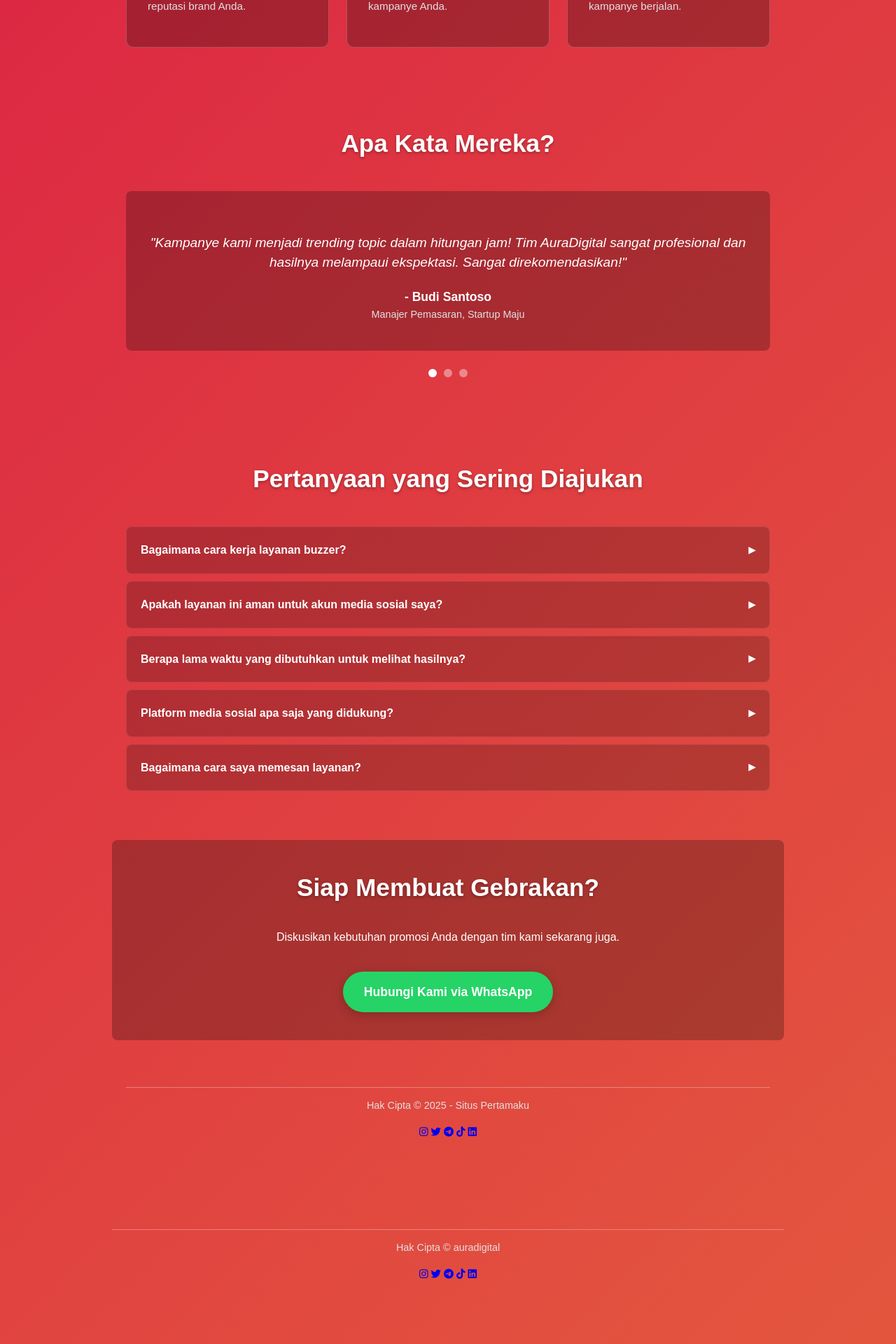
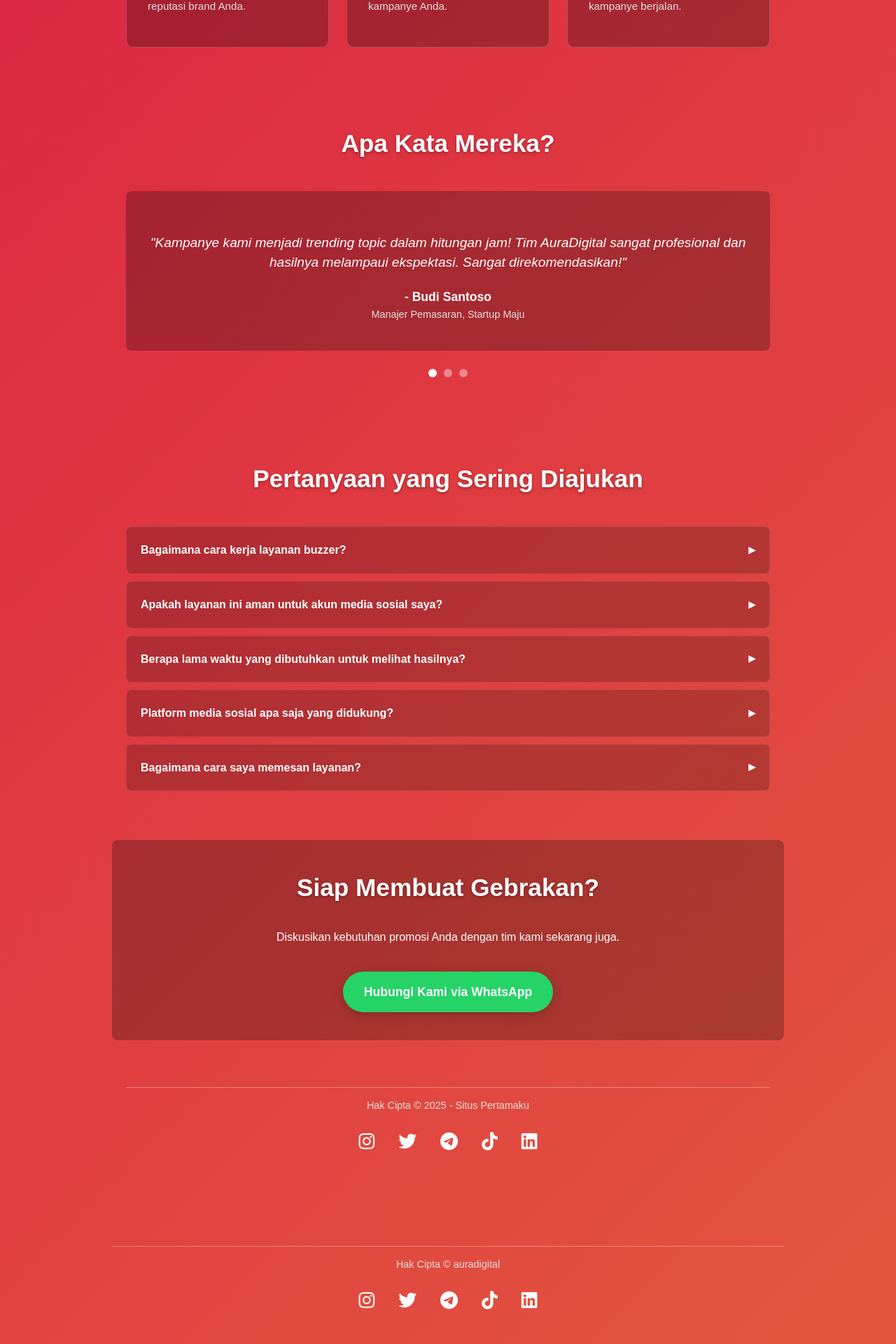
Before and after one commit to AzkaAtta/azkaatta.github.io, a Jekyll site: the page built from index.html, in a window 1280 px wide. Shown: the part 1383-3303 px from the top of the page at 70% size. Built offline with Jekyll 4.4.1, drawn with Linux system fonts in a browser that asks for light colours; before the commit the page ends 3255 px from its top, so only the background shows below that.

Commit message:
Update style.css

```diff
--- a/assets/style.css
+++ b/assets/style.css
@@ -443,3 +443,27 @@ main h1 {
   background-color: #128C7E; /* Warna WhatsApp saat di-hover */
   transform: scale(1.05); /* Sedikit membesar saat di-hover */
 }
+
+/* =========================================== */
+/* 9. GAYA UNTUK IKON MEDIA SOSIAL DI FOOTER   */
+/* =========================================== */
+
+.social-icons {
+  margin-top: 20px;
+  text-align: center;
+}
+
+.social-icons a {
+  color: #ffffff; /* Warna ikon */
+  font-size: 1.8em; /* Ukuran ikon */
+  margin: 0 15px; /* Jarak antar ikon */
+  text-decoration: none;
+  transition: color 0.3s ease, transform 0.3s ease;
+  display: inline-block; /* Agar efek transform bekerja dengan baik */
+}
+
+/* Efek saat kursor menyentuh ikon */
+.social-icons a:hover {
+  color: #99c2ff; /* Warna ikon saat disentuh */
+  transform: translateY(-5px); /* Ikon sedikit terangkat */
+}
```
